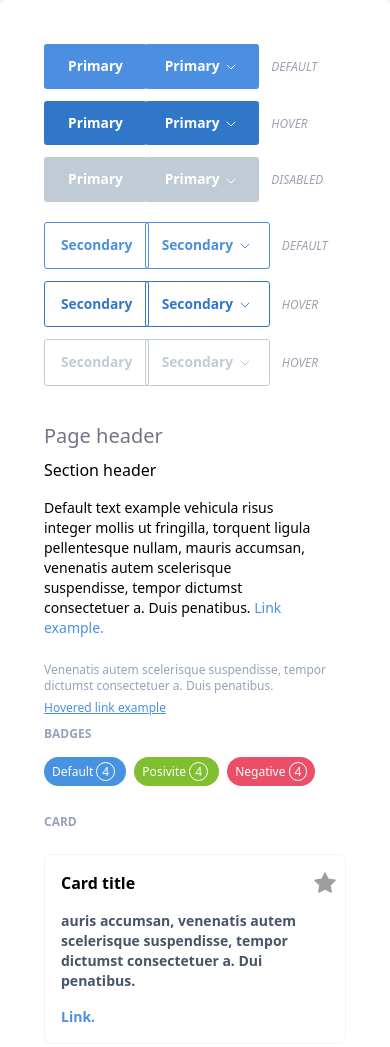
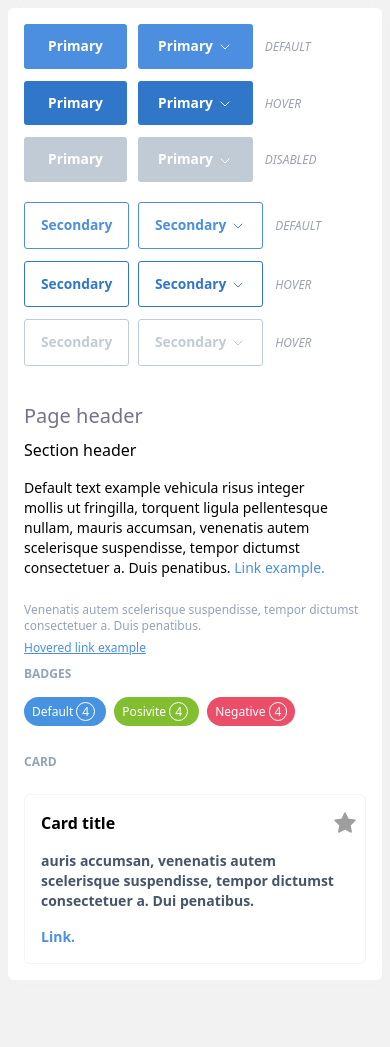
Before and after one commit to neluttu/design-system, a plain HTML site: page index.html in a window 390 px wide. Shown: the top 1047 px of the page. After the commit the page ends 988 px from the top, so only its background shows below. Drawn offline with Linux system fonts and the light colour scheme.

Commit message:
Small updates

```diff
--- a/index.html
+++ b/index.html
@@ -7,8 +7,8 @@
     <title>Design System</title>
     <link rel="stylesheet" href="styles.css" type="text/css" media="all">
 </head>
-<body class="bg-[#f2f2f2] flex justify-center items-center min-h-screen">
-    <card class="md:w-[768px] w-full bg-white shadow-[0px_0px_15px_5px_rgba(241,241,241,0.81)] p-11 rounded-md">
+<body class="bg-[#f2f2f2] flex justify-center items-center min-h-screen p-2">
+    <card class="md:w-[768px] w-auto bg-white shadow-[0px_0px_15px_5px_rgba(241,241,241,0.81)] p-4 md:p-11 rounded-md">
         <ul class="flex gap-2 justify-start items-center list-none w-full flex-col sm:flex-row">
             <li class="w-full sm:w-1/2">
                 <ul class="list-none flex justify-start items-center mb-3">
```
Also changed, not shown: styles.css.
